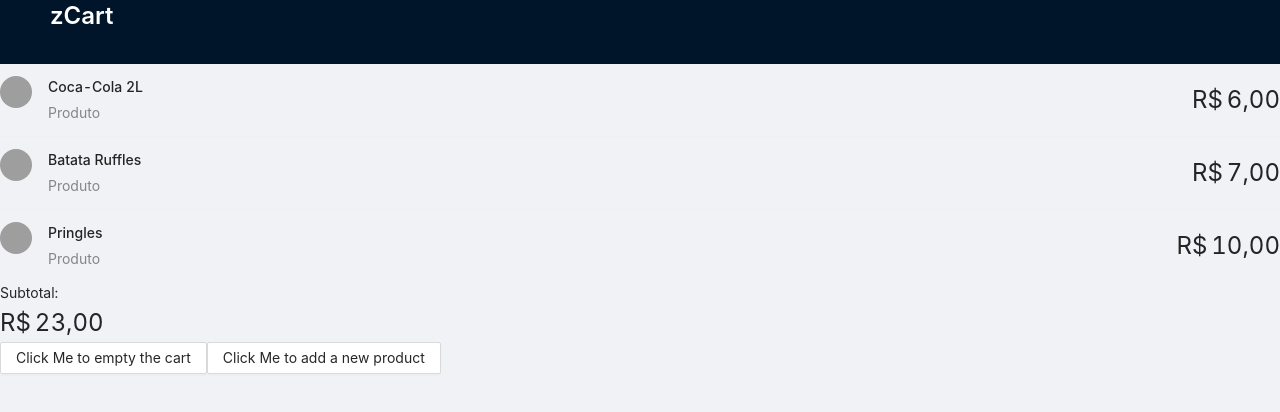
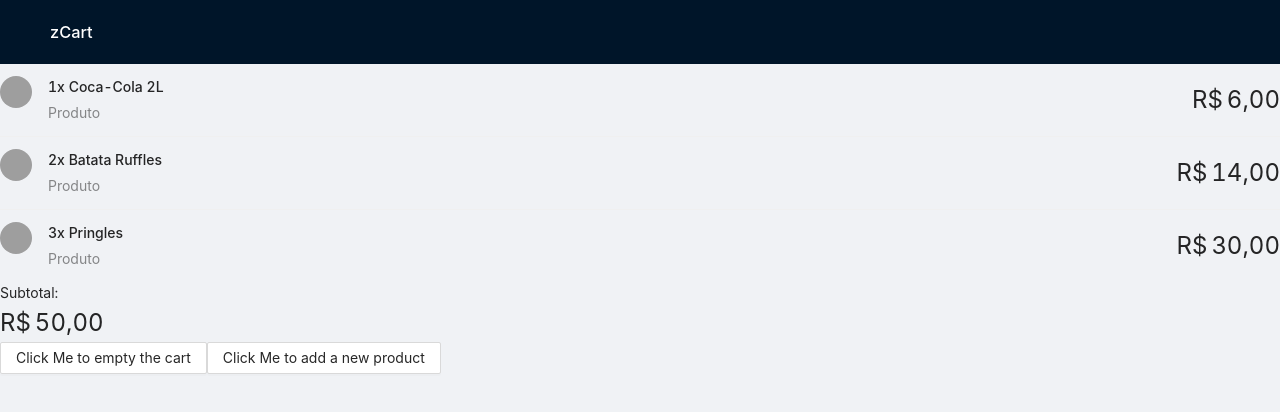
Before and after one commit to fsmiamoto/zcart, a React (Create React App) app in the folder user_app/: page / in a window 1280 px wide. Shown: the top 412 px of the page. Built offline with nearby package versions, Linux system fonts and the light colour scheme; grey boxes are pictures that could not be loaded.

Commit message:
feat(user_app): support product quantities

```diff
--- a/user_app/src/App.tsx
+++ b/user_app/src/App.tsx
@@ -1,37 +1,43 @@
-import { Layout, List, Avatar, Typography, Button, Statistic } from 'antd';
+import { Layout, List, Avatar, Button, Statistic } from 'antd';
 import "./App.css"
 import React, { useState, useCallback, useEffect } from 'react';
 
 type CartItem = {
     title: string
     price: number
-    description? : string
+    quantity: number
+    description?: string
+    image_url?: string
 }
 
-const defaultCart:  CartItem[] = [
+const PLACEHOLDER_PRODUCT_URL = "./images/placeholder.png"
+
+const defaultCart: CartItem[] = [
     {
         title: 'Coca-Cola 2L',
         price: 6.00,
+        quantity: 1,
     },
     {
         title: 'Batata Ruffles',
         price: 7.00,
+        quantity: 2,
     },
     {
         title: 'Pringles',
-        price: 10.00
+        price: 10.00,
+        quantity: 3,
     },
 ];
 
-const { Title } = Typography;
 const { Header, Content, Footer } = Layout;
 
 function App() {
     const [cartProducts, setCartProducts] = useState(defaultCart);
-    const [subtotal, setSubtotal] = useState(0.0);
+    const [subtotal, setSubtotal] = useState(1.0);
 
     useEffect(() => {
-        setSubtotal(cartProducts.reduce((total, item) => total + item.price, 0.0))
+        setSubtotal(cartProducts.reduce((total, item) => total + item.price * item.quantity, 0.0))
     }, [cartProducts])
 
     const handleEmptyCart = useCallback(
@@ -42,7 +48,7 @@
     return (
         <Layout style={{ minHeight: '100vh' }}>
             <Header>
-                <Title level={3} style={{ color: 'white' }}>zCart</Title>
+                <h3 style={{ color: 'white' }}>zCart</h3>
             </Header>
             <Content>
                 <List
@@ -52,11 +58,11 @@
                     renderItem={item => (
                         <List.Item>
                             <List.Item.Meta
-                                avatar={<Avatar src="https://joeschmoe.io/api/v1/random" />}
-                                title={item.title}
+                                avatar={<Avatar src={item.image_url ?? PLACEHOLDER_PRODUCT_URL} />}
+                                title={`${item.quantity}x ${item.title}`}
                                 description={item.description ?? "Produto"}
                             />
-                            <Statistic value={item.price} precision={2} prefix="R$" decimalSeparator="," />
+                            <Statistic value={item.price * item.quantity} precision={2} prefix="R$" decimalSeparator="," />
                         </List.Item>
                     )}
                 />
```
